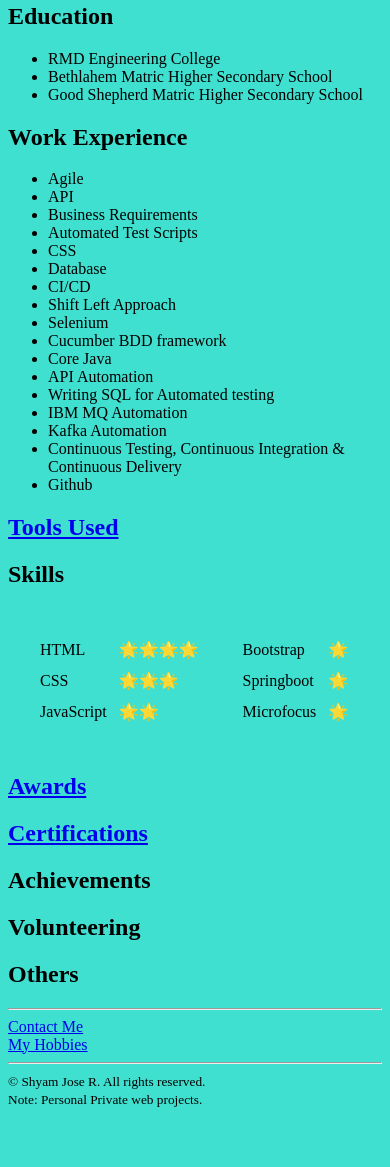
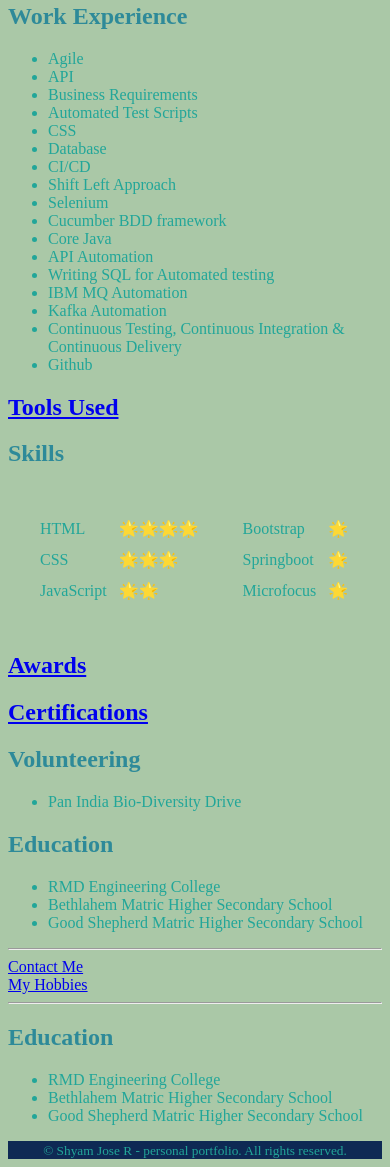
Before and after one commit to ShyamJoseR/web-capstone-001-my-resume, a plain HTML site: page index.html in a window 390 px wide. Shown: the part 348-1515 px from the top of the page. Before the commit the page ends 1464 px from the top, so only its background shows below. Drawn offline with Linux system fonts and the light colour scheme.

Commit message:
UI changes with minor responsiveness

```diff
--- a/index.html
+++ b/index.html
@@ -3,19 +3,14 @@
 <head>
     <meta charset="UTF-8">
     <meta name="viewport" content="width=device-width, initial-scale=1.0">
-    <link rel="stylesheet" href="../styles/styles.css">
+    <link rel="stylesheet" href="./styles/styles.css">
     <title>My Resume</title>
 </head>
 <body>
     <h1>Shyam Jose R</h1>
     <img src="./assets/images/Profile_Pic.jpg" alt="Profile Picture" height="200">
     <h2>Summary</h2>
-    <h2>Education</h2>
-    <ul>
-        <li>RMD Engineering College</li>
-        <li>Bethlahem Matric Higher Secondary School</li>
-        <li>Good Shepherd Matric Higher Secondary School</li>
-    </ul>
+
     <h2>Work Experience</h2>
     <ul>
         <li>Agile</li>
@@ -76,17 +71,32 @@
     </table>
     <h2><a href="./public/awards.html">Awards</a></h2>
     <h2><a href="./public/certifications.html">Certifications</a></h2>
-    <h2>Achievements</h2>
+
     <h2>Volunteering</h2>
-    <h2>Others</h2>
+    <ul>
+        <li>Pan India Bio-Diversity Drive</li>
+    </ul>
+
+    <h2>Education</h2>
+    <ul>
+        <li>RMD Engineering College</li>
+        <li>Bethlahem Matric Higher Secondary School</li>
+        <li>Good Shepherd Matric Higher Secondary School</li>
+    </ul>
     <hr>
     <a href="./public/contact-me.html">Contact Me</a>
     <br>
     <a href="./public/hobbies.html">My Hobbies</a>
     <hr>
+        <h2>Education</h2>
+    <ul>
+        <li>RMD Engineering College</li>
+        <li>Bethlahem Matric Higher Secondary School</li>
+        <li>Good Shepherd Matric Higher Secondary School</li>
+    </ul>
     <footer>
         <small>
-            © Shyam Jose R. All rights reserved.<br>Note: Personal Private web projects.
+            © Shyam Jose R - personal portfolio. All rights reserved.
         </small>
     </footer>
 </body>
--- a/styles/styles.css
+++ b/styles/styles.css
@@ -1,6 +1,34 @@
+html{
+    background-color: #AAC8A7;
+    color: #22A699;
+}
+
+h1{
+    color: #1F6E8C !important;
+}
+
+h2{
+    color:#2E8A99 !important;
+}
+
+footer{
+    background-color: #0E2954;
+    text-align: center;
+}
+
+/*
+Responsiveness
+Mobile Devices: 319px — 480px
+iPads and Tablets: 481px — 1200px
+Laptops: 1201px — 1600px
+Desktops: 1601px and more
+*/
+
+
+
 /* Awards Images */
 img[class='award_thumbnail']{
-    height: 250px;
+    width: 400px;
 }
 
 img[class='fiserv_award_thumbnail']{
@@ -10,9 +38,3 @@ img[class='fiserv_award_thumbnail']{
 img[class='most_important_award_thumbnail']{
     width: 400px;
 }
-
-
-
-*{
-    background-color: turquoise;
-}
```
